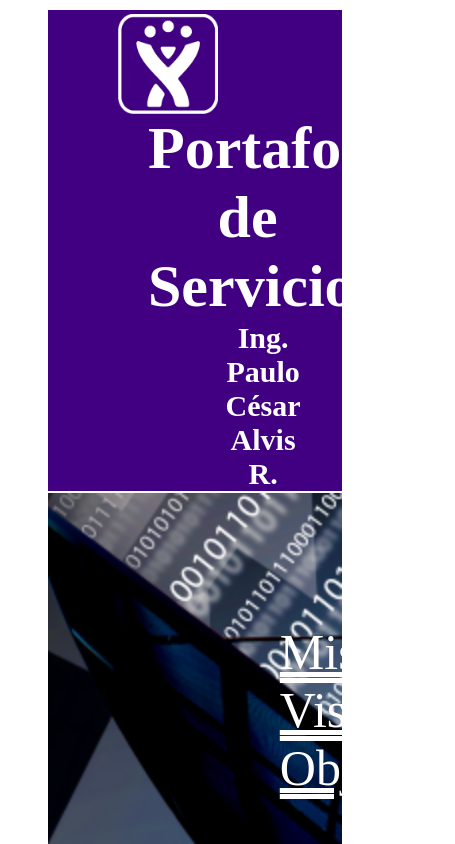
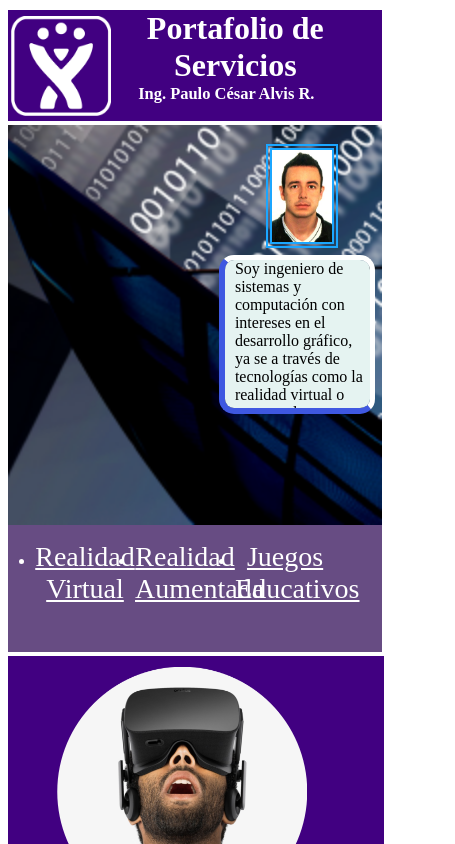
Before and after one commit to PauloCesarAlvis/HerramientasWeb, a plain HTML site: page Portafolio/index.html in a window 390 px wide. Shown: the top 844 px of the page, 455 px wide, since content can reach past the window. Drawn offline with Linux system fonts and the light colour scheme.

Commit message:
Actualizacion 7/9/16
Se termina el responsive para version tablet y escritorio.
Se agrega fotografia y descripción de mis intereses y servicios.

```diff
--- a/Portafolio/css/main.css
+++ b/Portafolio/css/main.css
@@ -51,7 +51,29 @@ margin-right: 10px;
 margin-top: 2px;
 }
 
-.medio ul{
+.descrip{
+      width: 23%;
+height: 37%;
+border: 5px solid white;
+overflow: auto;
+border-left: 6px solid #3f58e1;
+background-color: #e5f3f1;
+border-radius: 15px;
+padding-left: 10px;
+float: right;
+margin-top: 1%;
+margin-right: 2%;
+border-bottom: 6px solid #3f58e1;
+}
+.miFoto{
+    width: 7%;
+margin-left: 81%;
+margin-top: 1%;
+border: 6px double #1ba6ff;
+padding-left: 0;
+padding-right: 0;
+}
+/*.medio ul{
 	text-align: center;
 margin-left: 70%;
 margin-top: 0px;
@@ -68,12 +90,12 @@ display: block;
 font-size: 50px;
 font-family: algerian;
 text-decoration-style: double;
-}
+}*/
 
 .inferior nav{
 	width: auto;
 height: 40px;
-padding-left: 75px;
+/*padding-left: 75px;*/
 background-color: #674C83;
 padding-bottom: 20px;
 
@@ -87,14 +109,16 @@ display: inline-block;
 text-align: right;
 list-style-type: disc;
 color: white;
+width: 99%;
 }
 
 .inferior nav ul li {
-text-align: right;
+text-align: center;
 float: left;
 text-decoration: none;
 list-style-type: disc;
-padding-right: 146px;
+/*padding-right: 146px;*/
+width: 31%;
 }
 
 .inferior nav ul li a{
@@ -227,7 +251,16 @@ display: none;
     margin-top: 2px;
     margin-left: -7px;
 }
-.medio ul {
+.miFoto{
+width: 20%;
+margin-left: 63%;
+margin-top: 5%;
+}
+.descrip{
+    width: 39%;
+height: 55%;
+}
+/*.medio ul {
     text-align: center;
 	margin-left: 3%;
     margin-top: 0px;
@@ -235,7 +268,7 @@ display: none;
     }
   .medio ul li{
   	padding-top: 21%;
-  }
+  }*/
 
 .inferior nav{
 	display: none;
@@ -279,6 +312,134 @@ footer {
 /*Smartphone landscape, aca toca activar un menu desplegable y seconder el original de arriba los blancos al lado del titulo*/
 @media only screen and (min-width :321px) and (max-width : 767px){
 
+	* {
+    padding-left: 0px;
+    padding-right: 0px;
+}
+
+header{
+    height: 113px;
+}
+.cabecera div {
+    width: 80%;
+    text-align: center;
+    padding-left: 14%;
+}
+.cabecera h3 {
+   width: 82%;
+margin-left: 12%;
+font-size: 103%;
+padding-top: 0;
+margin-top: 0;
+padding-bottom: 0;
+margin-bottom: 0;
+}
+.cabecera h1 {
+   padding-bottom: 0;
+padding-top: 0;
+margin-bottom: 0;
+margin-top: 10px;
+font-size: 200%;
+}
+.logoCabecera {
+   padding-top: 4px;
+float: left;
+margin-left: 3px;
+margin-top: 2px;
+}
+.cabecera {
+   background-color: #410081;
+color: white;
+padding-bottom: 0%;
+height: 98%;
+
+}
+.medio {
+    background-image: url("../img/ingdesistemas.png");
+    background-size: auto 400px;
+    height: 400px;
+    margin-left: 0px;
+    margin-right: 0px;
+    margin-top: 2px;
+}
+.miFoto{
+    width: 16%;
+margin-left: 69%;
+margin-top: 5%;
+}
+.descrip{
+    width: 36%;
+}
+/*.medio ul {
+    text-align: center;
+    margin-left: 0%;
+    margin-top: 0px;
+    list-style-type: none;
+}*/
+.inferior nav {
+    width: auto;
+    height: 107px;
+    padding-left: 27px;
+    background-color: #674C83;
+    padding-bottom: 20px;
+}
+.inferior nav ul {
+    padding-top: 0;
+    display: -moz-groupbox;
+    text-align: center;
+    list-style-type: disc;
+    color: white;
+    width: 93%;
+}
+.inferior nav ul li {
+    text-align: -moz-center;
+    float: left;
+    text-decoration: none;
+    list-style-type: disc;
+    padding-right: 0;
+}
+.inferior article div p{
+	display: none;
+}
+.inferior article {
+    display: inline-table;
+    width: 100.5%;
+    margin-left: 0%;
+    margin-bottom: 4px;
+    margin-top: 4px;
+    line-height: 1em;
+    background-color: #410081;
+    color: white;
+    font-size: 30px;
+}
+.imgArticle {
+    width: 250px;
+    height: 250px;
+    float: left;
+    padding-bottom: 8px;
+    padding-top: 11px;
+    padding-left: 13%;
+}
+footer {
+    background-color: #674C83;
+    margin-left: 0;
+    margin-right: -2px;
+    height: 50px;
+    margin-top: 0px;
+}
+footer p{
+	display: none;
+}
+
+.social ul li {
+    list-style: none;
+    display: inline-block;
+    margin-right: 24%;
+}
+.social ul {
+    display: inline-flex;
+    margin-left: 160%;
+}
 }
 
 
@@ -320,13 +481,22 @@ margin-left: -7px;
     margin-top: 2px;
     margin-left: -7px;
 }
-.medio ul {
+.descrip{
+    height: 25%;
+    margin-top: 1%;
+}
+.miFoto{
+    width: 10%;
+    margin-top: 6%;
+    margin-left: 80%;
+}
+/*.medio ul {
     text-align: left;
 	margin-left: 3%;
     margin-top: 0px;
     list-style-type: none;
     padding-top: 7%;
-}
+}*/
 
 .inferior nav{
 	display: none;
@@ -373,5 +543,6 @@ footer {
   }
   footer p {
     text-align: center;
+    padding-top: 15px;
 }
 }
--- a/Portafolio/index.html
+++ b/Portafolio/index.html
@@ -21,13 +21,24 @@
 </header>
 
 <div class="medio">
-<ul>
+	<img src="img/paulo.jpg" alt="" class="miFoto">
+	<div class="descrip">
+		Soy ingeniero de sistemas y computación con intereses en el desarrollo gráfico, ya se a través de tecnologías como la
+		realidad virtual o aumentada, que permitan generar nuevas soluciones a problematicas que persisten dadas las herramientas
+		que se tienen en la actualidad. De igual manera se cuenta con el desarrollo de juegos como herramientas de apoyo en la
+		enseñanza para estudiantes universitarios de diferentes carreras. <br>
+		Nuestro obetivo es proporcionar las tecnologías más innovadoras a medida de las necesidades empresariales, con el
+		fin de incrementar su competitividad y productividad. <br>
+		Queremos estar comprometidos con los problemas de nuestros clientes de forma transparente y eficaz para convertirnos en su
+		socio de confianza. Siendo una empresa de referencia, que camina con el cambio de la tecnología y la sociedad.
+	</div>
+<!--<ul>
 <li>
 <a href="#">Misión</a>
 <a href="#">Visión</a>
 <a href="#">Objetivo</a>
 </li>
-</ul>
+</ul> -->
 
 </div>
 
```
Also changed, not shown: Portafolio/img/paulo - copia.jpg (added), Portafolio/img/paulo.jpg (added).
